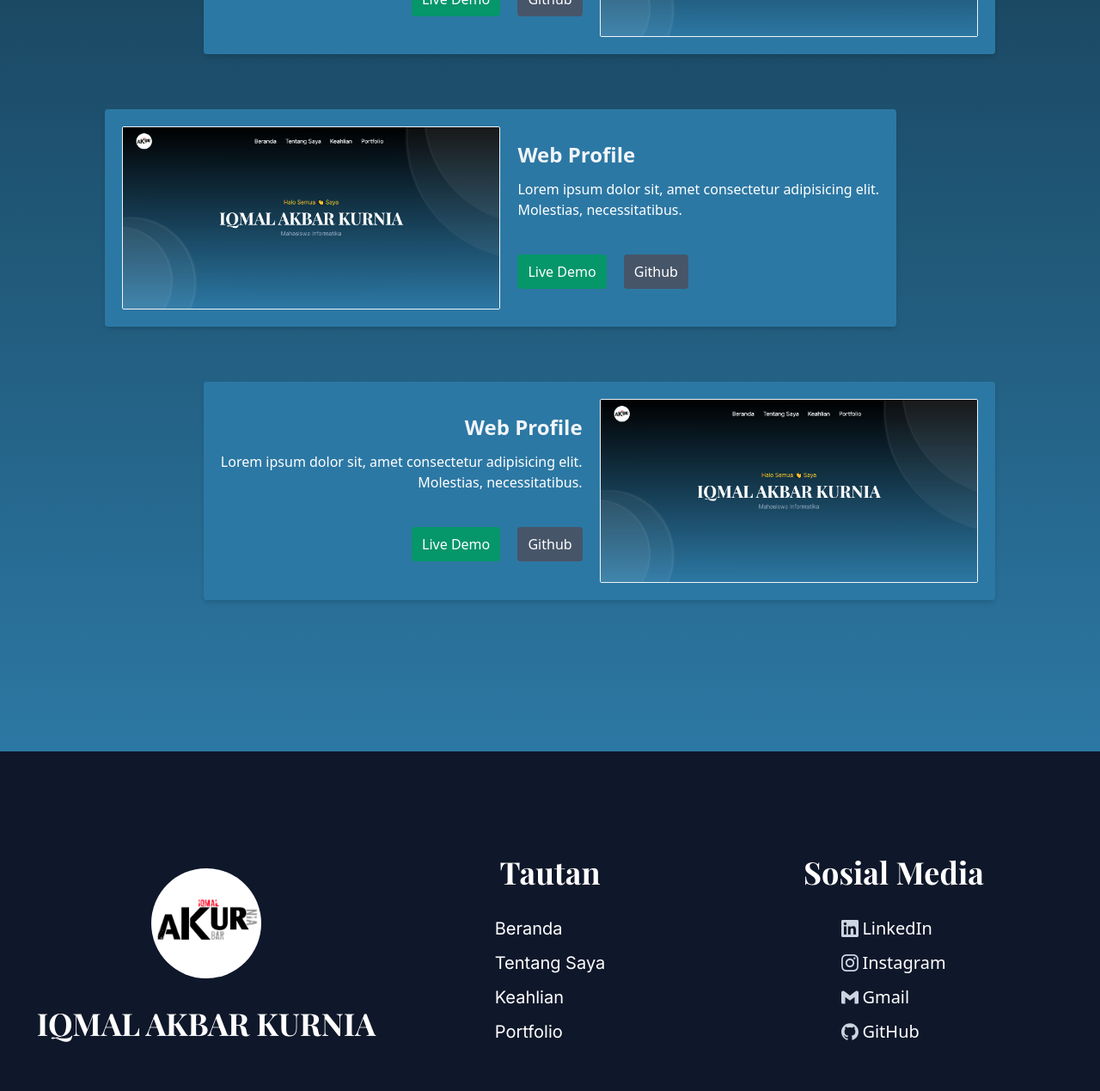
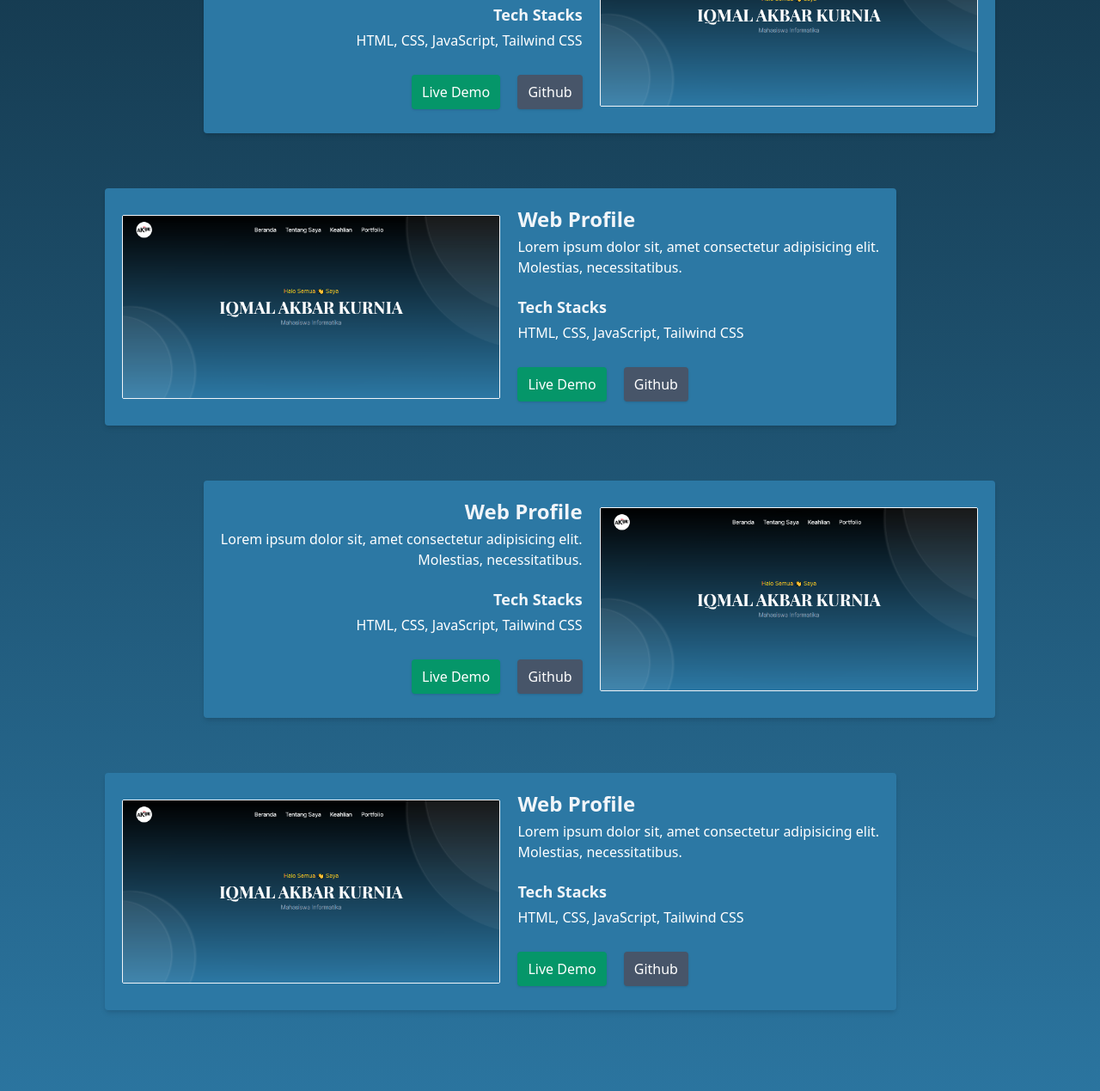
Before and after one commit to iqmalakur/iqmalakur.github.io, a website: page index.html in a window 1280 px wide. Shown: the part 2765-4034 px from the top of the page at 86% size. Drawn offline with nearby package versions, Linux system fonts and the light colour scheme.

Commit message:
Menambahkan Tech Stack pada card portfolio

```diff
--- a/index.html
+++ b/index.html
@@ -211,7 +211,9 @@
               Lorem ipsum dolor sit, amet consectetur adipisicing elit.
               Molestias, necessitatibus.
             </p>
-            <a href="#" class="btn-demo">Live Demo</a>
+            <h4>Tech Stacks</h4>
+            <p class="stacks">HTML, CSS, JavaScript, Tailwind CSS</p>
+            <a href="#" class="btn-live">Live Demo</a>
             <a href="#" class="btn-github">Github</a>
           </div>
         </div>
@@ -223,7 +225,9 @@
               Lorem ipsum dolor sit, amet consectetur adipisicing elit.
               Molestias, necessitatibus.
             </p>
-            <a href="#" class="btn-demo">Live Demo</a>
+            <h4>Tech Stacks</h4>
+            <p class="stacks">HTML, CSS, JavaScript, Tailwind CSS</p>
+            <a href="#" class="btn-live">Live Demo</a>
             <a href="#" class="btn-github">Github</a>
           </div>
         </div>
@@ -235,7 +239,9 @@
               Lorem ipsum dolor sit, amet consectetur adipisicing elit.
               Molestias, necessitatibus.
             </p>
-            <a href="#" class="btn-demo">Live Demo</a>
+            <h4>Tech Stacks</h4>
+            <p class="stacks">HTML, CSS, JavaScript, Tailwind CSS</p>
+            <a href="#" class="btn-live">Live Demo</a>
             <a href="#" class="btn-github">Github</a>
           </div>
         </div>
@@ -247,7 +253,9 @@
               Lorem ipsum dolor sit, amet consectetur adipisicing elit.
               Molestias, necessitatibus.
             </p>
-            <a href="#" class="btn-demo">Live Demo</a>
+            <h4>Tech Stacks</h4>
+            <p class="stacks">HTML, CSS, JavaScript, Tailwind CSS</p>
+            <a href="#" class="btn-live">Live Demo</a>
             <a href="#" class="btn-github">Github</a>
           </div>
         </div>
@@ -259,7 +267,9 @@
               Lorem ipsum dolor sit, amet consectetur adipisicing elit.
               Molestias, necessitatibus.
             </p>
-            <a href="#" class="btn-demo">Live Demo</a>
+            <h4>Tech Stacks</h4>
+            <p class="stacks">HTML, CSS, JavaScript, Tailwind CSS</p>
+            <a href="#" class="btn-live">Live Demo</a>
             <a href="#" class="btn-github">Github</a>
           </div>
         </div>
@@ -271,7 +281,23 @@
               Lorem ipsum dolor sit, amet consectetur adipisicing elit.
               Molestias, necessitatibus.
             </p>
-            <a href="#" class="btn-demo">Live Demo</a>
+            <h4>Tech Stacks</h4>
+            <p class="stacks">HTML, CSS, JavaScript, Tailwind CSS</p>
+            <a href="#" class="btn-live">Live Demo</a>
+            <a href="#" class="btn-github">Github</a>
+          </div>
+        </div>
+        <div class="card">
+          <img src="/img/projects/portfolio.png" alt="" />
+          <div class="caption">
+            <h3>Web Profile</h3>
+            <p>
+              Lorem ipsum dolor sit, amet consectetur adipisicing elit.
+              Molestias, necessitatibus.
+            </p>
+            <h4>Tech Stacks</h4>
+            <p class="stacks">HTML, CSS, JavaScript, Tailwind CSS</p>
+            <a href="#" class="btn-live">Live Demo</a>
             <a href="#" class="btn-github">Github</a>
           </div>
         </div>
--- a/src/input.css
+++ b/src/input.css
@@ -105,18 +105,22 @@
   }
 
   .card .caption h3 {
-    @apply text-slate-100 text-xl lg:text-2xl font-bold mb-3;
+    @apply text-slate-100 text-xl lg:text-2xl font-bold mb-1;
+  }
+
+  .card .caption h4 {
+    @apply text-slate-100 text-base lg:text-lg font-bold mb-1;
   }
 
   .card .caption p {
-    @apply text-white text-base md:text-sm lg:text-base mb-8;
+    @apply text-white text-base md:text-sm lg:text-base mb-5;
   }
 
   .card .caption a {
-    @apply text-white inline-block my-2 px-3 py-2 rounded;
+    @apply text-white inline-block my-2 px-3 py-2 shadow hover:shadow-md rounded;
   }
 
-  .card .caption .btn-demo {
+  .card .caption .btn-live {
     @apply bg-emerald-600 hover:bg-emerald-700 active:bg-emerald-800 mr-4;
   }
 
```
Also changed, not shown: css/style.css.
